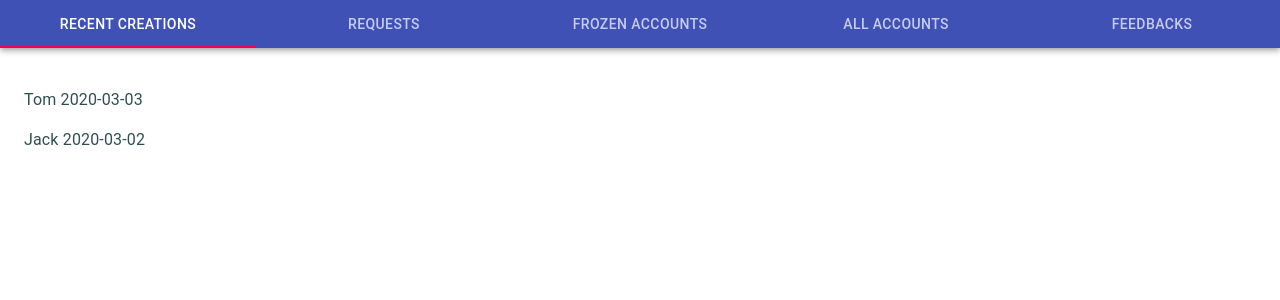
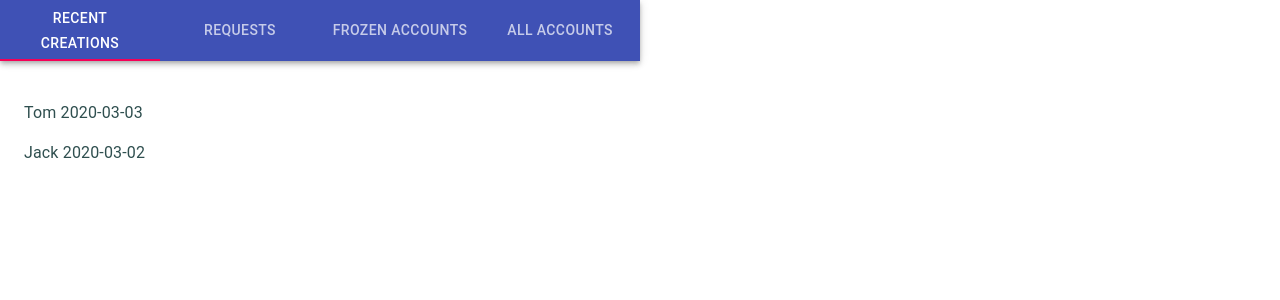
Before and after one commit to stella-cai/your-today, a React (Create React App) app: page /admin in a window 1280 px wide. Shown: the top 300 px of the page. Built offline with nearby package versions, Linux system fonts and the light colour scheme.

Commit message:
p1: attempt to fix bgimg for admin

```diff
--- a/src/react-components/Admin/index.js
+++ b/src/react-components/Admin/index.js
@@ -11,6 +11,7 @@ import Request from './Request'
 import Frozen from './Frozen'
 import All from './All'
 import Feedback from './Feedback'
+import { mergeClasses } from '@material-ui/styles';
 
 function TabPanel(props) {
   const { children, value, index, ...other } = props;
@@ -56,9 +57,18 @@ function LinkTab(props) {
 
 const useStyles = makeStyles(theme => ({
   root: {
-    flexGrow: 1,
-    backgroundColor: theme.palette.background.paper,
+    display: 'flex',
+    justifyContent: 'center',
+    alignItems: 'center',
+    backgroundImage: 'url(https://source.unsplash.com/T_Qe4QlMIvQ)',
+    backgroundPosition: 'center',
+    backgroundSize: 'cover',
+    height: '100vh'
   },
+  tabs: {
+    width: '50%',
+    height: '50%'
+  }
 }));
 
 export default function Admin() {
@@ -69,21 +79,21 @@ export default function Admin() {
     setValue(newValue);
   };
 
-  // lATE WE WILL FETCH ALL THE DATA FROM THE SERVER.
+  // lATER WE WILL FETCH ALL THE DATA FROM THE SERVER.
 
   // Recent Creation.
   const [creation, setCreation] = React.useState(
     [
-          {id: 1, user: "Tom", date: "2020-03-03"},
-          {id: 2, user: "Jack", date: "2020-03-02"},
+      { id: 1, user: "Tom", date: "2020-03-03" },
+      { id: 2, user: "Jack", date: "2020-03-02" },
     ]
   )
 
   // Recent Creation.
   const [request, setRequest] = React.useState(
     [
-          {id: 3, user: "Lucy", reason: "I forgot my passowrd", date: "2020-03-03"},
-          {id: 4, user: "Maria", reason: "I registered my account last month.", date: "2020-03-02"},
+      { id: 3, user: "Lucy", reason: "I forgot my passowrd", date: "2020-03-03" },
+      { id: 4, user: "Maria", reason: "I registered my account last month.", date: "2020-03-02" },
     ]
   )
 
@@ -91,26 +101,26 @@ export default function Admin() {
   // Frozen.
   const [frozen, setFrozen] = React.useState(
     [
-        {id: 5, user: "Peter", reason: "Sending spam emails"},
+      { id: 5, user: "Peter", reason: "Sending spam emails" },
     ]
   )
 
   // All Active Accounts.
   const [all, setAll] = React.useState(
     [
-        {id: 1, user: "Tom"},
-        {id: 2, user: "Jack"},
-        {id: 3, user: "Lucy"},
-        {id: 4, user: "Maria"},
+      { id: 1, user: "Tom" },
+      { id: 2, user: "Jack" },
+      { id: 3, user: "Lucy" },
+      { id: 4, user: "Maria" },
     ]
   )
 
   // Feedback.
   const [feedback, setFeedback] = React.useState(
     [
-        {id: 1, user: "Jack", content: "Good"},
-        {id: 2, user: "Jack", content: "Wonderful"},
-        {id: 3, user: "Lucy", content: "So so"},
+      { id: 1, user: "Jack", content: "Good" },
+      { id: 2, user: "Jack", content: "Wonderful" },
+      { id: 3, user: "Lucy", content: "So so" },
     ]
   )
 
@@ -129,7 +139,8 @@ const addToScreen = (method, data, item) => {
 
 
   return (
-    <div className={classes.root}>
+    <div classname={classes.root}>
+      <Box className={classes.tabs}>
         <AppBar position="static">
           <Tabs
             variant="fullWidth"
@@ -145,20 +156,21 @@ const addToScreen = (method, data, item) => {
           </Tabs>
         </AppBar>
         <TabPanel value={value} index={0}>
-        <Creation removeFromScreen = {removeFromScreen} creation={creation} setCreation={setCreation}></Creation>
+          <Creation removeFromScreen={removeFromScreen} creation={creation} setCreation={setCreation}></Creation>
         </TabPanel>
         <TabPanel value={value} index={1}>
-          <Request removeFromScreen = {removeFromScreen} request={request} setRequest={setRequest}></Request>
+          <Request removeFromScreen={removeFromScreen} request={request} setRequest={setRequest}></Request>
         </TabPanel>
         <TabPanel value={value} index={2}>
-        <Frozen all={all} setAll = {setAll} addToScreen = {addToScreen} removeFromScreen = {removeFromScreen} frozen={frozen} setFrozen={setFrozen}></Frozen>
+          <Frozen all={all} setAll={setAll} addToScreen={addToScreen} removeFromScreen={removeFromScreen} frozen={frozen} setFrozen={setFrozen}></Frozen>
         </TabPanel>
         <TabPanel value={value} index={3}>
-        <All frozen={frozen} setFrozen = {setFrozen} addToScreen = {addToScreen} removeFromScreen = {removeFromScreen} all={all} setAll={setAll}></All>
+          <All frozen={frozen} setFrozen={setFrozen} addToScreen={addToScreen} removeFromScreen={removeFromScreen} all={all} setAll={setAll}></All>
         </TabPanel>
         <TabPanel value={value} index={4}>
-        <Feedback removeFromScreen = {removeFromScreen} feedback={feedback} setFeedback={setFeedback}></Feedback>
+          <Feedback removeFromScreen={removeFromScreen} feedback={feedback} setFeedback={setFeedback}></Feedback>
         </TabPanel>
+      </Box>
     </div>
   );
 }
```
Lines whose indentation alone changed are shown as unchanged.
